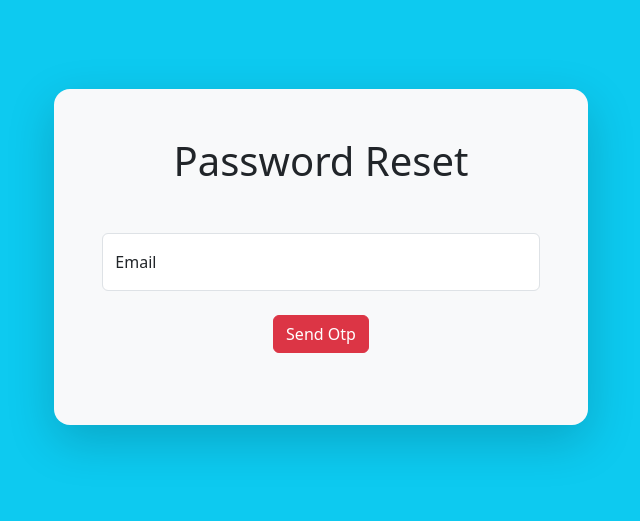
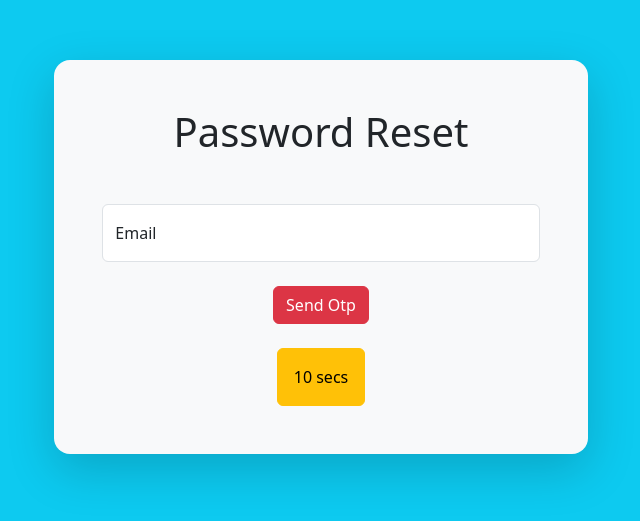
Before and after one commit to KATHIRESHP/login-logout, a React (Create React App) app in the folder client/inout/: page /pwdreset in a window 1280 px wide. Shown: the part 143-664 px from the top of the page, without its empty margins (319-959 px from the left). Built offline with nearby package versions, Linux system fonts and the light colour scheme.

Commit message:
060401062023

```diff
--- a/client/inout/src/Components/Login/Password_Reset.jsx
+++ b/client/inout/src/Components/Login/Password_Reset.jsx
@@ -1,5 +1,5 @@
 import axios from 'axios';
-import React, { useRef, useState } from 'react'
+import React, { useEffect, useRef, useState } from 'react'
 import { useNavigate } from 'react-router-dom';
 import { ToastContainer, toast } from 'react-toastify';
 
@@ -9,7 +9,7 @@ const Password_Reset = () => {
   const emailRef = useRef(null);
   const passwordRef = useRef(null);
   const confirmPasswordRef = useRef(null);
-  const errorNotifier = useRef(null);
+  const [timer, setTimer] = useState(10);
   const [otpSend, setOtpSend] = useState(false);
 
   const otpSendHandler = (e) => {
@@ -34,8 +34,7 @@ const Password_Reset = () => {
         .then((data) => {
           console.log("entered");
           console.log(data.data.msg);
-          if(data.data.msg == "success")
-          {
+          if (data.data.msg == "success") {
             toast.success("Password reset Success");
             setTimeout(() => {
               navigate('/login');
@@ -53,6 +52,25 @@ const Password_Reset = () => {
     }
 
   }
+
+
+
+  useEffect(() => {
+      const interval = setInterval(() => {
+        if (timer > 0 && otpSend) {
+          console.log(timer);
+          setTimer((e) => e - 1);
+        } else {
+          if(otpSend)
+          {
+            navigate('/login');
+          }
+          clearInterval(interval);
+        }
+      }, 1000);
+
+    return () => clearInterval(interval);
+  }, [timer, otpSend]);
 
   return (
     <div>
@@ -80,11 +98,14 @@ const Password_Reset = () => {
                   <input type="password" className="form-control my-4" id="floatingConfirmPassword" placeholder="n" ref={confirmPasswordRef} />
                   <label htmlFor="floatingConfirmPassword">Confirm Password</label>
                 </div>
-                <center className='' ref={errorNotifier}></center>
                 <center><button className='btn btn-warning' onClick={(e) => resetHandler(e)}>Reset</button></center>
               </form>
             </>
           }
+          <></>
+          <center>
+            <button className='btn btn-warning p-3'>{timer} secs</button>
+          </center>
         </div>
       </div>
     </div>
```
